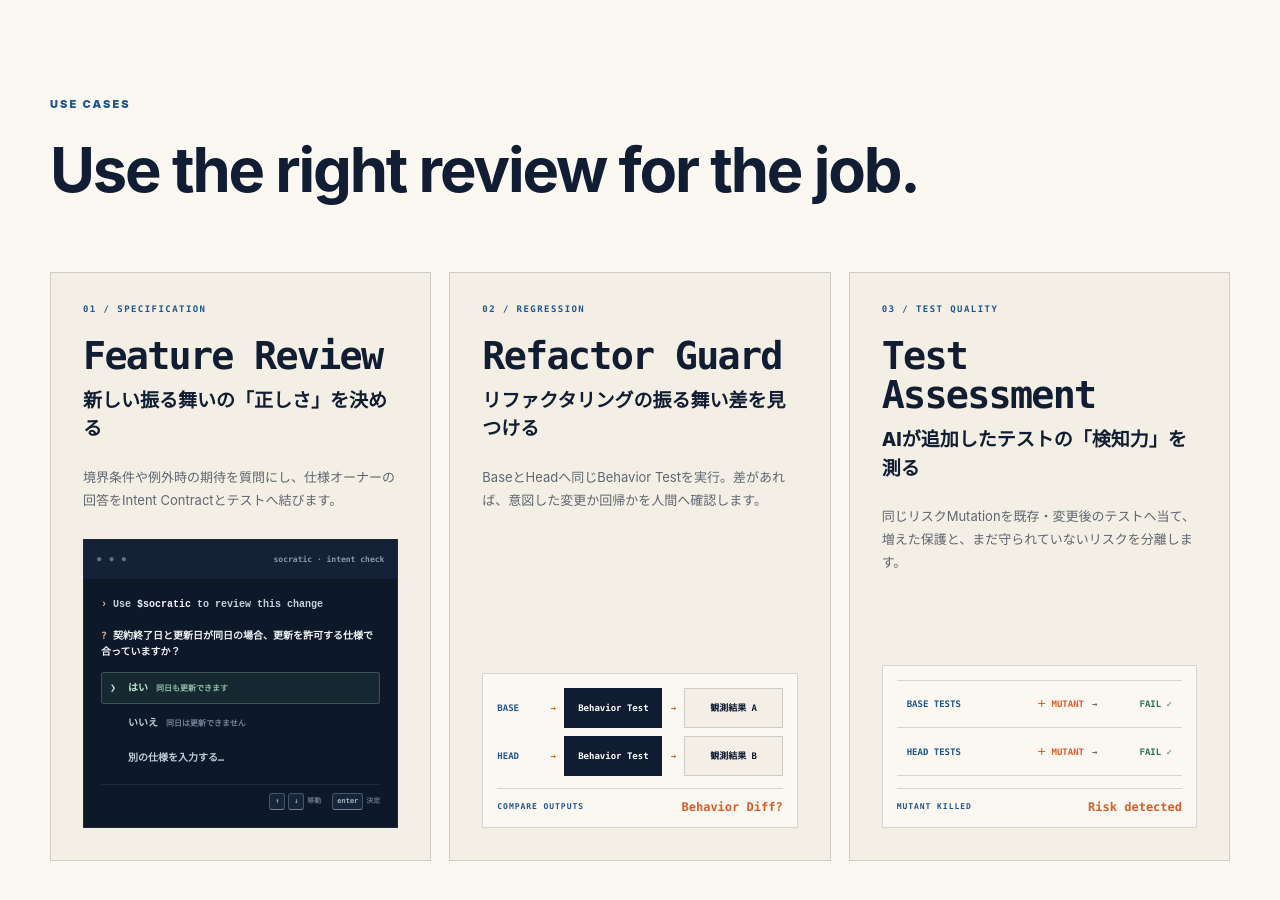
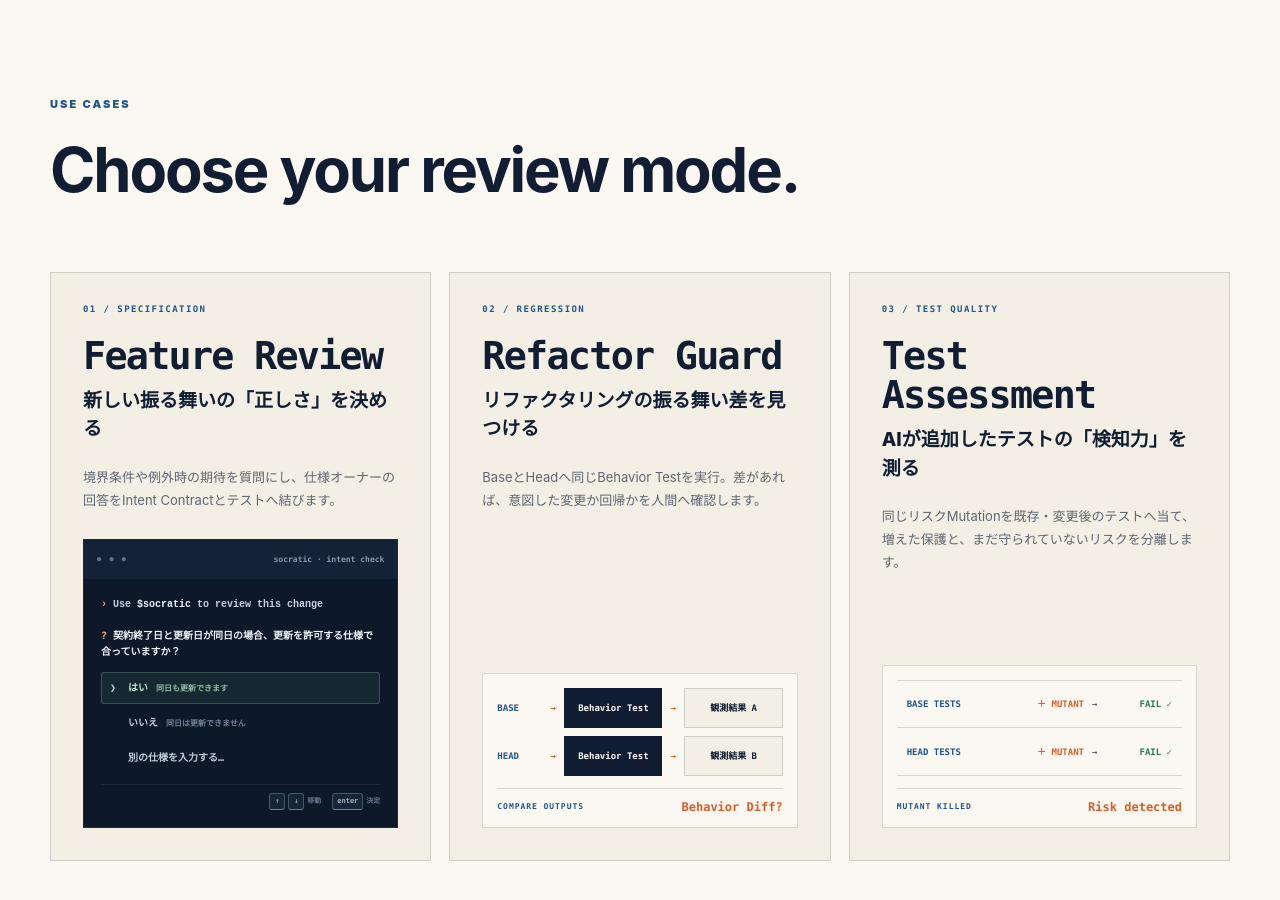
Before and after one commit to Shogo1222/socratic, a plain HTML site: page site/index.html in a window 1280 px wide. Shown: the part 3580-4480 px from the top of the page. Drawn offline with Linux system fonts and the light colour scheme; files whose address does not match are found by name.

Commit message:
Clarify review mode heading

```diff
--- a/site/index.html
+++ b/site/index.html
@@ -221,7 +221,7 @@
           <div class="section-heading compact">
             <div>
               <p class="section-kicker">USE CASES</p>
-              <h2>Use the right review for the job.</h2>
+              <h2>Choose your review mode.</h2>
             </div>
           </div>
           <div class="case-grid">
```
